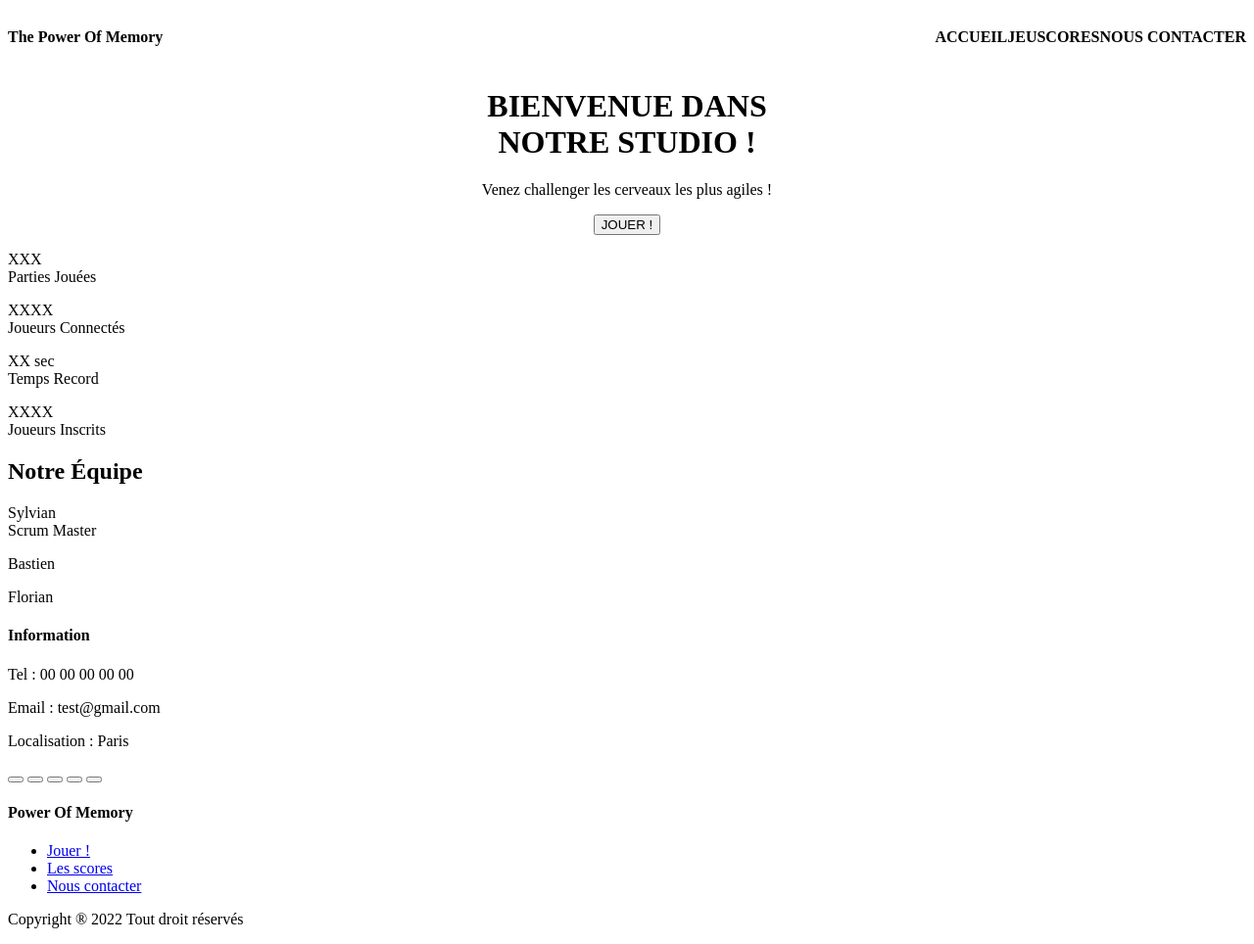
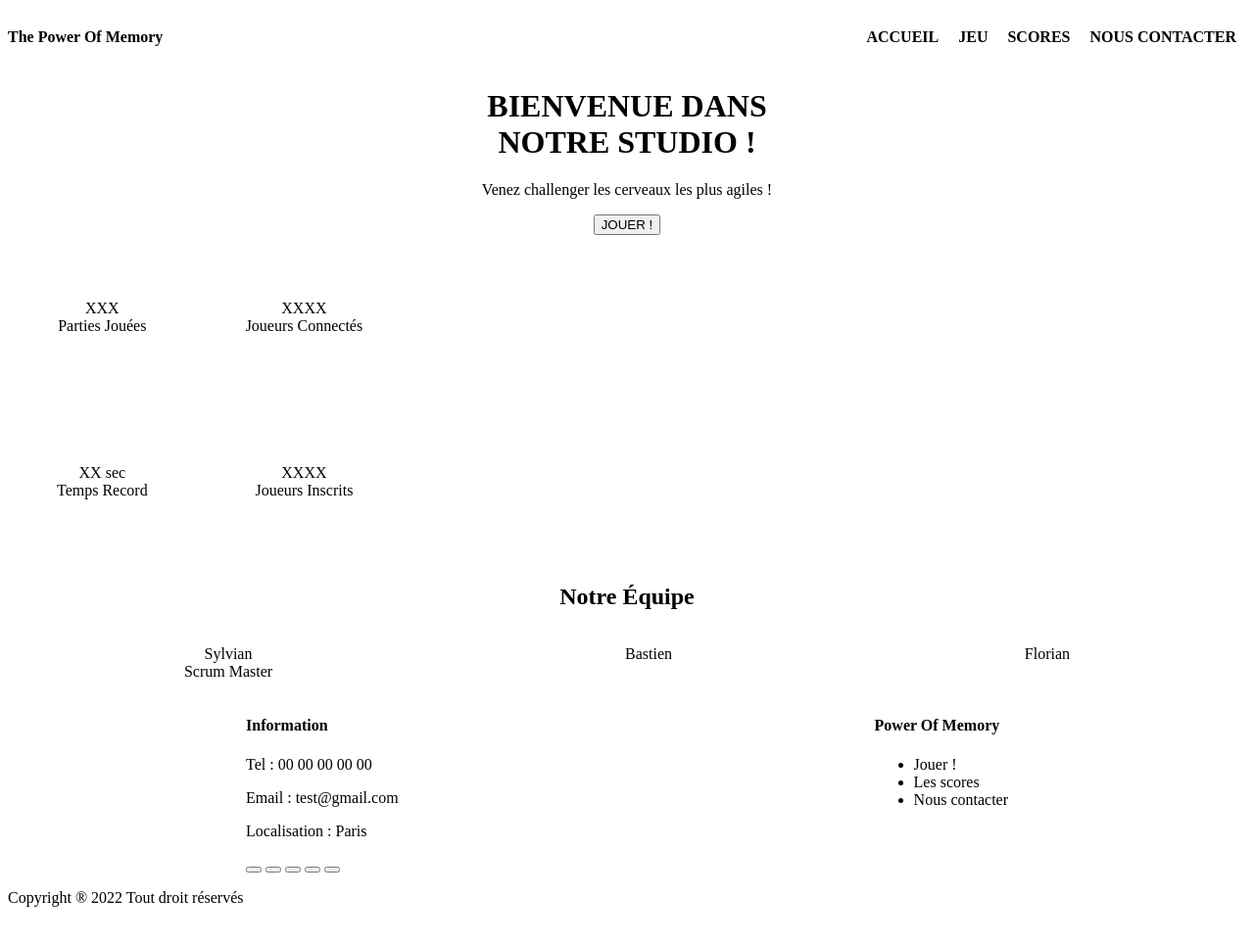
Before and after one commit to BastienVitour/puissance4, a PHP site: page / in a window 1280 px wide. Shown: the whole page at 98% size. After the commit the page ends 926 px from the top, so only its background shows below. Run offline with PHP 8.4, Linux system fonts and the light colour scheme.

Commit message:
added flexbox

```diff
--- a/asset/accueil.css
+++ b/asset/accueil.css
@@ -3,17 +3,18 @@ header {
     justify-content: space-between;
 }
 
-nav {
-    display:flex;
-    justify-content: end;
+
+
+#accueil_link, #memory_link, #scores_link, #contact_link {
+    padding-left: 10px;
+    padding-right: 10px;
 }
 
-#navig {
+nav {
     display: flex;
-    align-items: space-between;
 }
 
-h4 a {
+a {
     text-decoration: none;
     color: currentColor;
 }
@@ -21,3 +22,26 @@ h4 a {
 #welcome {
     text-align: center;
 }
+
+#stats {
+    display: flex;
+}
+
+#num_games, #best_time, #connected_players, #registered_players {
+    padding: 50px;
+    text-align: center;
+}
+
+#team {
+    text-align: center;
+}
+
+#team_members {
+    display:flex;
+    justify-content: space-around;
+}
+
+footer {
+    display:flex;
+    justify-content: space-around;
+}
--- a/index.html
+++ b/index.html
@@ -16,15 +16,22 @@
             <h4>The Power Of Memory</h4>
 
             <nav>
-                <div id="navig">
+
+                    <div id="accueil_link">
                     <h4><a href="index.html">ACCUEIL</a></h4>
+                    </div>
 
+                    <div id="memory_link">
                     <h4><a href="memory.html">  JEU  </a></h4>
+                    </div>
 
+                    <div id="scores_link">
                     <h4><a href="scores.html">  SCORES  </a></h4>
+                    </div>
 
+                    <div id="contact_link">
                     <h4><a href="contact.html">  NOUS CONTACTER</a></h4>
-                </div>
+                    </div>
 
             </nav>
 
@@ -37,19 +44,35 @@
 
         <p>Venez challenger les cerveaux les plus agiles !</p>
 
-        <button>JOUER !</button>
+        <button><a href="memory.html">JOUER !</a></button>
 
         </div>
 
         <div id="stats">
 
-            <p>XXX <br> Parties Jouées</p>
+            <div id="left">
 
-            <p>XXXX <br> Joueurs Connectés</p>
+                <div id="num_games">
+                <p>XXX <br> Parties Jouées</p>
+                </div>
 
-            <p>XX sec <br> Temps Record</p>
+                <div id="best_time">
+                <p>XX sec <br> Temps Record</p>
+                </div>
 
-            <p>XXXX <br> Joueurs Inscrits</p>
+            </div>
+
+            <div id="right">
+
+                <div id="connected_players">
+                <p>XXXX <br> Joueurs Connectés</p>
+                </div>
+
+                <div id="registered_players">
+                <p>XXXX <br> Joueurs Inscrits</p>
+                </div>
+
+            </div>
 
         </div>
 
@@ -57,6 +80,7 @@
 
             <h2>Notre Équipe</h2>
 
+            <div id="team_members">
                 <p>
                     Sylvian <br>
                     Scrum Master
@@ -69,10 +93,11 @@
                 <p>
                     Florian
                 </p>
+            </div>
 
         </div>
 
-        <div id="footer">
+        <footer>
             <div id="information">
                 <h4>Information</h4>
                     <p>
@@ -86,13 +111,16 @@
                     <p>
                         <span class="text_orange">Localisation : </span>Paris
                     </p>
+
                     <div id="reseaux_sociaux">
-                        <button id="bouton_reseaux_sociaux"></button>
-                        <button id="bouton_reseaux_sociaux"></button>
-                        <button id="bouton_reseaux_sociaux"></button>
-                        <button id="bouton_reseaux_sociaux"></button>
-                        <button id="bouton_reseaux_sociaux"></button>
+                        <button class="bouton_reseaux_sociaux"></button>
+                        <button class="bouton_reseaux_sociaux"></button>
+                        <button class="bouton_reseaux_sociaux"></button>
+                        <button class="bouton_reseaux_sociaux"></button>
+                        <button class="bouton_reseaux_sociaux"></button>
                     </div>
+                </div>
+
                     <div id="power_of_memory">
                         <h4>Power Of Memory</h4>
                         <ul>
@@ -101,12 +129,13 @@
                             <li><a href="contact.html">Nous contacter</a></li>
                         </ul>
                     </div>
-                    <div id="credit">
-                        <p>Copyright ® 2022 Tout droit réservés</p>
 
-                    </div>
-            </div>
 
+
+        </footer>
+
+        <div id="credit">
+            <p>Copyright ® 2022 Tout droit réservés</p>
         </div>
 
     </div>
```
